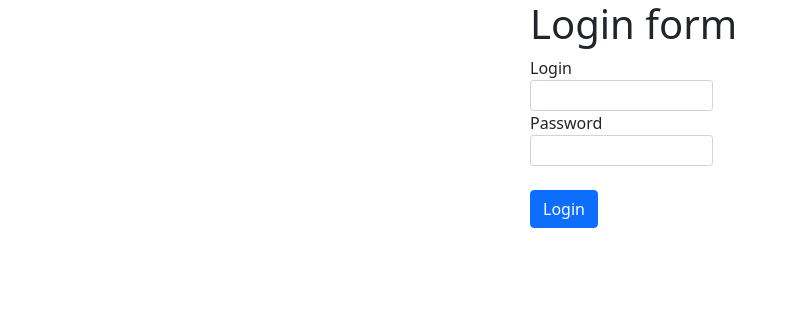
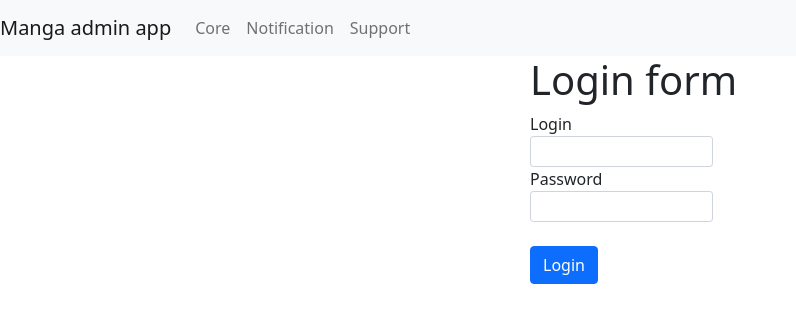
Before and after one commit to Koala610/mangaAdminApp, an Angular app: page / in a window 1280 px wide. Shown: the top 322 px of the page, without its empty margins (0-796 px from the left). Built offline with nearby package versions, Linux system fonts and the light colour scheme.

Commit message:
feat: updated login

```diff
--- a/src/app/app.component.html
+++ b/src/app/app.component.html
@@ -1,5 +1,7 @@
+<app-header></app-header>
+
 <div class="container d-flex justify-content-center align-items-center">
-  <form *ngIf="!isLogged" style="max-width: 400px; padding: 0 auto;">
+  <form *ngIf="!(loginDataService.currentStatus | async)" style="max-width: 400px; padding: 0 auto;">
     <h1 >Login form</h1>
     <div class="form-group">
       <label for="login">Login</label>
@@ -18,6 +20,6 @@
   </form>
 </div>
 
-<div *ngIf="isLogged">
+<div *ngIf="loginDataService.currentStatus | async">
   <router-outlet></router-outlet>
 </div>
--- a/src/app/app.component.ts
+++ b/src/app/app.component.ts
@@ -1,5 +1,7 @@
 import { Component, OnInit } from '@angular/core';
 import { AuthService } from './auth/auth.service';
+import { LoginDataService } from './login-data.service';
+import { Observable, map } from 'rxjs';
 
 @Component({
   selector: 'app-root',
@@ -12,21 +14,24 @@ export class AppComponent implements OnInit{
   isLogged: boolean = false;
   username: string = "";
   password: string = "";
+  getCurrentLoginState: Observable<boolean> = this.loginDataService.currentStatus.pipe()
 
   ngOnInit(): void {
     const token: String | null = localStorage.getItem(this.TOKEN_IDENTIFIER);
     if (token) {
       this.isLogged = true;
+      this.loginDataService.changeStatus(true)
     }
   }
 
-  constructor(private authService: AuthService) {}
+  constructor(private authService: AuthService, public loginDataService: LoginDataService) {}
 
   login() {
     this.authService.login(this.username, this.password).subscribe((data) => {
       localStorage.setItem(this.TOKEN_IDENTIFIER, data.access_token);
 
       this.isLogged = true
+      this.loginDataService.changeStatus(true)
       this.username = ""
       this.password = ""
     })
@@ -34,6 +39,8 @@ export class AppComponent implements OnInit{
 
   logout() {
     this.isLogged = false
+      this.loginDataService.changeStatus(false)
     localStorage.removeItem(this.TOKEN_IDENTIFIER)
   }
+
 }
--- a/src/app/app.module.ts
+++ b/src/app/app.module.ts
@@ -9,13 +9,15 @@ import { SupportComponent } from './support/support.component';
 import { HTTP_INTERCEPTORS, HttpClientModule } from '@angular/common/http';
 import { AuthInterceptor } from './authInterceptor';
 import {FormsModule} from '@angular/forms';
+import { HeaderComponent } from './header/header.component';
 
 @NgModule({
   declarations: [
     AppComponent,
     CoreComponent,
     NotificationComponent,
-    SupportComponent
+    SupportComponent,
+    HeaderComponent
   ],
   imports: [
     BrowserModule,
--- /dev/null
+++ b/src/app/header/header.component.html
@@ -0,0 +1,16 @@
+<nav class="navbar navbar-expand-lg navbar-light bg-light">
+    <a class="navbar-brand" routerLink="/">Manga admin app</a>
+    <div class="collapse navbar-collapse" id="navbarSupportedContent">
+      <ul class="navbar-nav mr-auto">
+        <li class="nav-item">
+          <a class="nav-link" routerLink="/core">Core</a>
+        </li>
+        <li class="nav-item">
+          <a class="nav-link" routerLink="/notification">Notification</a>
+        </li>
+        <li class="nav-item">
+          <a class="nav-link" routerLink="/support">Support</a>
+        </li>
+      </ul>
+    </div>
+</nav>
--- /dev/null
+++ b/src/app/header/header.component.ts
@@ -0,0 +1,24 @@
+import { Component, OnInit } from '@angular/core';
+import { LoginDataService } from '../login-data.service';
+
+@Component({
+  selector: 'app-header',
+  templateUrl: './header.component.html',
+  styleUrls: ['./header.component.css']
+})
+export class HeaderComponent implements OnInit{
+
+  isLogged: boolean = false
+
+  constructor(private loginDataService: LoginDataService) {}
+
+  ngOnInit(): void {
+    this.loginDataService.currentStatus.subscribe(value => {
+      this.isLogged = value
+    });
+  }
+
+  logout() {
+    this.loginDataService.changeStatus(false)
+  }
+}
--- /dev/null
+++ b/src/app/login-data.service.ts
@@ -0,0 +1,17 @@
+import { Injectable } from '@angular/core';
+import { BehaviorSubject } from 'rxjs';
+
+@Injectable({
+  providedIn: 'root'
+})
+export class LoginDataService {
+
+  private statusSource = new BehaviorSubject<boolean>(false);
+  currentStatus = this.statusSource.asObservable();
+
+  constructor() { }
+
+  changeStatus(status:boolean){
+    this.statusSource.next(status)
+  }
+}
```
Also changed, not shown: src/app/header/header.component.css (added), 2 other files (tests, documents, lock files or other folders).
